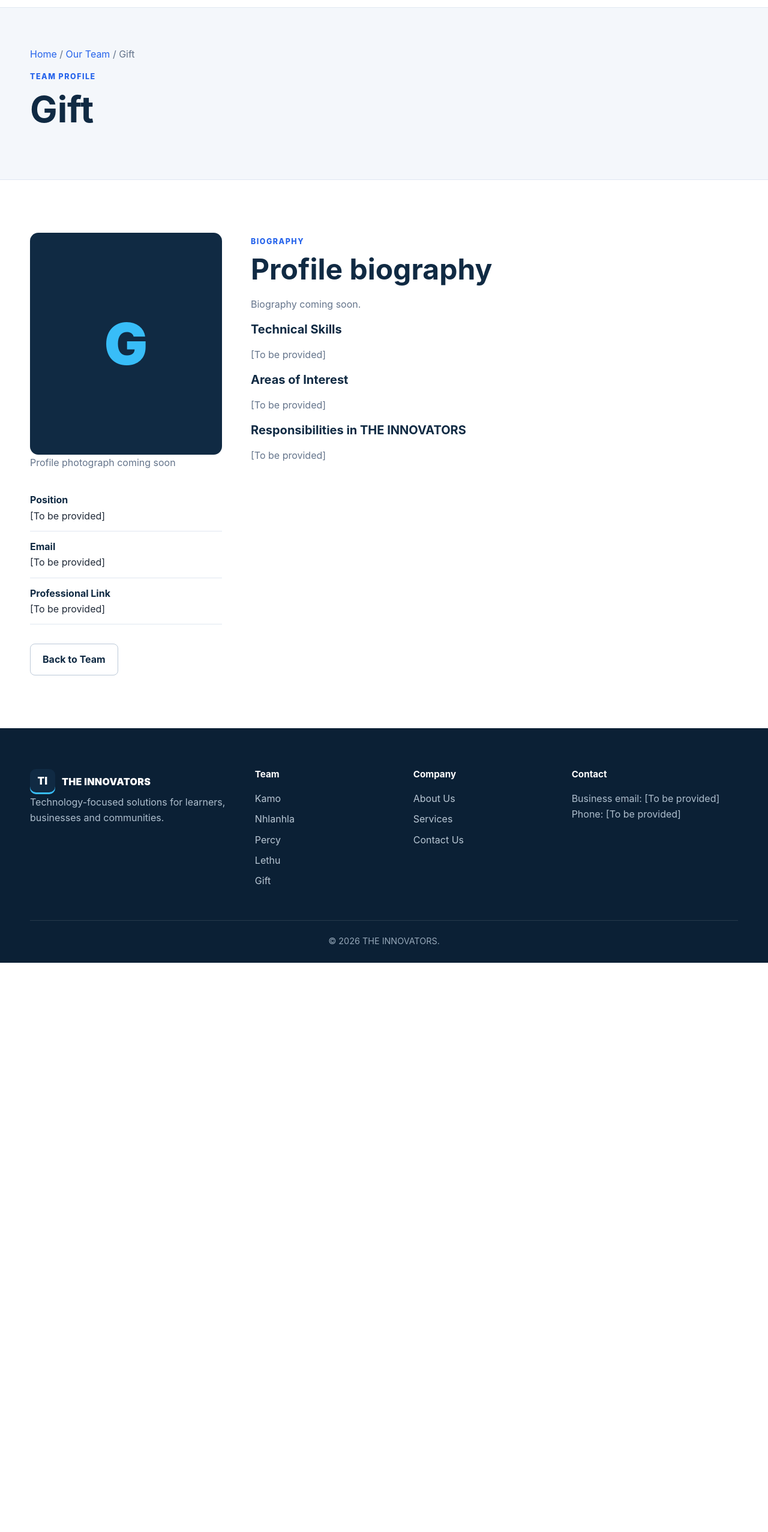
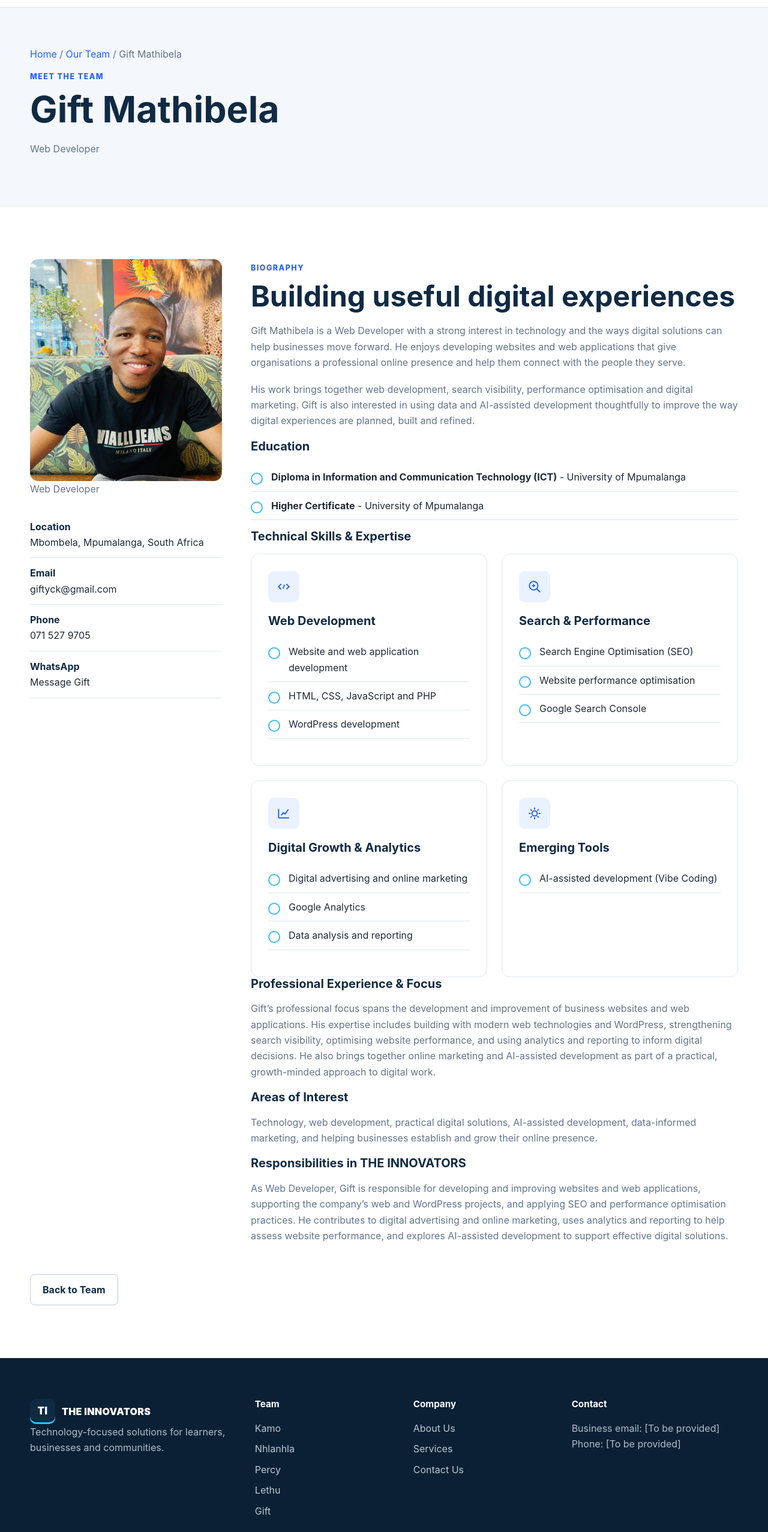
Before and after one commit to Nikholethu/innovators, a plain HTML site: page team/gift.html in a window 1280 px wide. Shown: the part 66-2620 px from the top of the page at 60% size. Before the commit the page ends 1671 px from the top, so only its background shows below. Drawn offline with Linux system fonts and the light colour scheme.

Commit message:
Add files via upload

```diff
--- a/team/gift.html
+++ b/team/gift.html
@@ -1,5 +1,151 @@
-<!doctype html><html lang="en-ZA"><head><meta charset="utf-8"><meta name="viewport" content="width=device-width,initial-scale=1"><meta name="description" content="Gift profile placeholder for THE INNOVATORS team."><title>Gift | THE INNOVATORS</title><link rel="stylesheet" href="../assets/css/style.css"></head><body>
-<header class="site-header"><div class="container navbar"><a class="brand" href="../index.html"><span class="brand-mark">TI</span><span class="brand-text">THE INNOVATORS</span></a><button class="nav-toggle" type="button" aria-label="Open navigation" aria-expanded="false"><span></span><span></span><span></span></button><nav class="nav-links"><a href="../index.html">Home</a><a href="../about.html">About Us</a><a href="../services.html">Services</a><a class="active" href="../team.html">Our Team</a><a href="../contact.html">Contact Us</a><a class="btn" href="../contact.html">Get in Touch</a></nav></div></header>
-<main><section class="page-banner"><div class="container"><div class="breadcrumb"><a href="../index.html">Home</a> / <a href="../team.html">Our Team</a> / Gift</div><span class="eyebrow">Team Profile</span><h1>Gift</h1></div></section>
-<section class="section"><div class="container profile-layout"><aside><div class="profile-photo" role="img" aria-label="Profile photograph placeholder for Gift">G</div><p class="role">Profile photograph coming soon</p><div class="profile-meta"><div><strong>Position</strong>[To be provided]</div><div><strong>Email</strong>[To be provided]</div><div><strong>Professional Link</strong>[To be provided]</div></div></aside><article><span class="eyebrow">Biography</span><h2>Profile biography</h2><p>Biography coming soon.</p><h3>Technical Skills</h3><p>[To be provided]</p><h3>Areas of Interest</h3><p>[To be provided]</p><h3>Responsibilities in THE INNOVATORS</h3><p>[To be provided]</p></article></div><div class="container" style="margin-top:32px"><a class="btn btn-outline" href="../team.html">Back to Team</a></div></section></main>
-<footer class="site-footer"><div class="container"><div class="footer-grid"><div><a class="brand" href="../index.html"><span class="brand-mark">TI</span><span>THE INNOVATORS</span></a><p>Technology-focused solutions for learners, businesses and communities.</p></div><div><h3 class="footer-title">Team</h3><ul class="footer-links"><li><a href="kamo.html">Kamo</a></li><li><a href="nhlanhla.html">Nhlanhla</a></li><li><a href="percy.html">Percy</a></li><li><a href="lethu.html">Lethu</a></li><li><a href="gift.html">Gift</a></li></ul></div><div><h3 class="footer-title">Company</h3><ul class="footer-links"><li><a href="../about.html">About Us</a></li><li><a href="../services.html">Services</a></li><li><a href="../contact.html">Contact Us</a></li></ul></div><div><h3 class="footer-title">Contact</h3><p>Business email: [To be provided]<br>Phone: [To be provided]</p></div></div><div class="footer-bottom">&copy; <span data-current-year></span> THE INNOVATORS.</div></div></footer><script src="../assets/js/script.js"></script></body></html>
+<!doctype html>
+<html lang="en-ZA">
+<head>
+  <meta charset="utf-8">
+  <meta name="viewport" content="width=device-width,initial-scale=1">
+  <meta name="description" content="Meet Gift Mathibela, Web Developer at THE INNOVATORS, creating digital solutions that help businesses grow online.">
+  <title>Gift Mathibela | Web Developer | THE INNOVATORS</title>
+  <link rel="stylesheet" href="../assets/css/style.css">
+</head>
+<body>
+  <header class="site-header">
+    <div class="container navbar">
+      <a class="brand" href="../index.html"><span class="brand-mark">TI</span><span class="brand-text">THE INNOVATORS</span></a>
+      <button class="nav-toggle" type="button" aria-label="Open navigation" aria-expanded="false"><span></span><span></span><span></span></button>
+      <nav class="nav-links" aria-label="Main navigation">
+        <a href="../index.html">Home</a>
+        <a href="../about.html">About Us</a>
+        <a href="../services.html">Services</a>
+        <a class="active" href="../team.html">Our Team</a>
+        <a href="../contact.html">Contact Us</a>
+        <a class="btn" href="../contact.html">Get in Touch</a>
+      </nav>
+    </div>
+  </header>
+
+  <main>
+    <section class="page-banner">
+      <div class="container">
+        <div class="breadcrumb"><a href="../index.html">Home</a> / <a href="../team.html">Our Team</a> / Gift Mathibela</div>
+        <span class="eyebrow">Meet the team</span>
+        <h1>Gift Mathibela</h1>
+        <p class="role">Web Developer</p>
+      </div>
+    </section>
+
+    <section class="section">
+      <div class="container profile-layout">
+        <aside>
+          <div class="profile-photo" role="img" aria-label="Gift Mathibela" style="background-image:url('gift-photo.jpg');background-size:cover;background-position:center 35%"></div>
+          <p class="role">Web Developer</p>
+          <div class="profile-meta">
+            <div><strong>Location</strong>Mbombela, Mpumalanga, South Africa</div>
+            <div><strong>Email</strong><a href="mailto:giftyck@gmail.com">giftyck@gmail.com</a></div>
+            <div><strong>Phone</strong><a href="tel:+27715279705">071 527 9705</a></div>
+            <div><strong>WhatsApp</strong><a href="https://wa.me/27715279705" target="_blank" rel="noopener noreferrer">Message Gift</a></div>
+          </div>
+        </aside>
+
+        <article>
+          <span class="eyebrow">Biography</span>
+          <h2>Building useful digital experiences</h2>
+          <p>Gift Mathibela is a Web Developer with a strong interest in technology and the ways digital solutions can help businesses move forward. He enjoys developing websites and web applications that give organisations a professional online presence and help them connect with the people they serve.</p>
+          <p>His work brings together web development, search visibility, performance optimisation and digital marketing. Gift is also interested in using data and AI-assisted development thoughtfully to improve the way digital experiences are planned, built and refined.</p>
+
+          <h3>Education</h3>
+          <ul class="check-list">
+            <li><strong>Diploma in Information and Communication Technology (ICT)</strong> - University of Mpumalanga</li>
+            <li><strong>Higher Certificate</strong> - University of Mpumalanga</li>
+          </ul>
+
+          <h3>Technical Skills &amp; Expertise</h3>
+          <div class="grid-2">
+            <section class="card">
+              <div class="icon-box" aria-hidden="true"><svg viewBox="0 0 24 24"><path d="m8 8-4 4 4 4M16 8l4 4-4 4m-3-7-2 6"/></svg></div>
+              <h3>Web Development</h3>
+              <ul class="check-list">
+                <li>Website and web application development</li>
+                <li>HTML, CSS, JavaScript and PHP</li>
+                <li>WordPress development</li>
+              </ul>
+            </section>
+            <section class="card">
+              <div class="icon-box" aria-hidden="true"><svg viewBox="0 0 24 24"><circle cx="10.5" cy="10.5" r="6.5"/><path d="m15.5 15.5 5 5M8 10.5h5m-2.5-2.5v5"/></svg></div>
+              <h3>Search &amp; Performance</h3>
+              <ul class="check-list">
+                <li>Search Engine Optimisation (SEO)</li>
+                <li>Website performance optimisation</li>
+                <li>Google Search Console</li>
+              </ul>
+            </section>
+            <section class="card">
+              <div class="icon-box" aria-hidden="true"><svg viewBox="0 0 24 24"><path d="M4 19V5m0 14h16M8 15l3-4 3 2 5-7"/></svg></div>
+              <h3>Digital Growth &amp; Analytics</h3>
+              <ul class="check-list">
+                <li>Digital advertising and online marketing</li>
+                <li>Google Analytics</li>
+                <li>Data analysis and reporting</li>
+              </ul>
+            </section>
+            <section class="card">
+              <div class="icon-box" aria-hidden="true"><svg viewBox="0 0 24 24"><path d="M12 3v3m0 12v3M3 12h3m12 0h3M5.64 5.64l2.12 2.12m8.48 8.48 2.12 2.12m0-12.72-2.12 2.12m-8.48 8.48-2.12 2.12"/><circle cx="12" cy="12" r="4"/></svg></div>
+              <h3>Emerging Tools</h3>
+              <ul class="check-list">
+                <li>AI-assisted development (Vibe Coding)</li>
+              </ul>
+            </section>
+          </div>
+
+          <h3>Professional Experience &amp; Focus</h3>
+          <p>Gift’s professional focus spans the development and improvement of business websites and web applications. His expertise includes building with modern web technologies and WordPress, strengthening search visibility, optimising website performance, and using analytics and reporting to inform digital decisions. He also brings together online marketing and AI-assisted development as part of a practical, growth-minded approach to digital work.</p>
+
+          <h3>Areas of Interest</h3>
+          <p>Technology, web development, practical digital solutions, AI-assisted development, data-informed marketing, and helping businesses establish and grow their online presence.</p>
+
+          <h3>Responsibilities in THE INNOVATORS</h3>
+          <p>As Web Developer, Gift is responsible for developing and improving websites and web applications, supporting the company’s web and WordPress projects, and applying SEO and performance optimisation practices. He contributes to digital advertising and online marketing, uses analytics and reporting to help assess website performance, and explores AI-assisted development to support effective digital solutions.</p>
+        </article>
+      </div>
+
+      <div class="container" style="margin-top:32px">
+        <a class="btn btn-outline" href="../team.html">Back to Team</a>
+      </div>
+    </section>
+  </main>
+
+  <footer class="site-footer">
+    <div class="container">
+      <div class="footer-grid">
+        <div>
+          <a class="brand" href="../index.html"><span class="brand-mark">TI</span><span>THE INNOVATORS</span></a>
+          <p>Technology-focused solutions for learners, businesses and communities.</p>
+        </div>
+        <div>
+          <h3 class="footer-title">Team</h3>
+          <ul class="footer-links">
+            <li><a href="kamo.html">Kamo</a></li>
+            <li><a href="nhlanhla.html">Nhlanhla</a></li>
+            <li><a href="percy.html">Percy</a></li>
+            <li><a href="lethu.html">Lethu</a></li>
+            <li><a href="gift.html">Gift</a></li>
+          </ul>
+        </div>
+        <div>
+          <h3 class="footer-title">Company</h3>
+          <ul class="footer-links">
+            <li><a href="../about.html">About Us</a></li>
+            <li><a href="../services.html">Services</a></li>
+            <li><a href="../contact.html">Contact Us</a></li>
+          </ul>
+        </div>
+        <div>
+          <h3 class="footer-title">Contact</h3>
+          <p>Business email: [To be provided]<br>Phone: [To be provided]</p>
+        </div>
+      </div>
+      <div class="footer-bottom">&copy; <span data-current-year></span> THE INNOVATORS.</div>
+    </div>
+  </footer>
+  <script src="../assets/js/script.js"></script>
+</body>
+</html>
```
Also changed, not shown: team/gift-photo.jpg (added).
